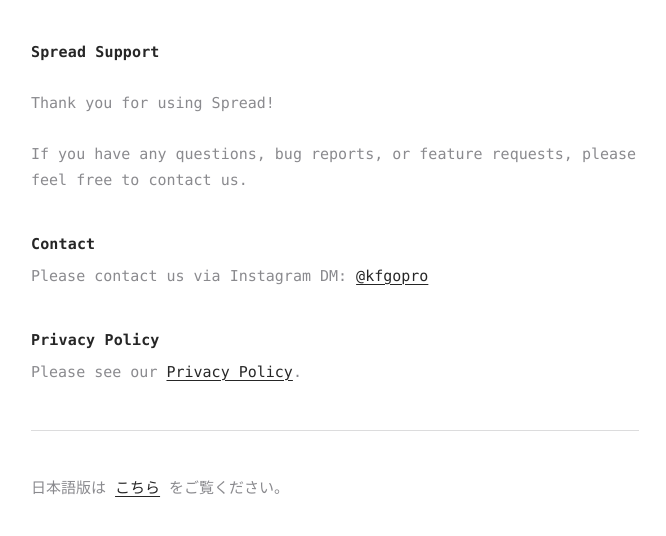
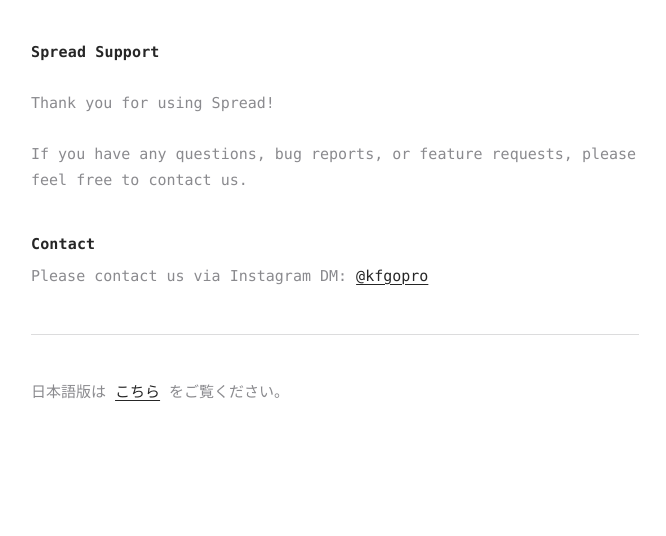
Before and after one commit to kazuyukifry/apps, a Jekyll site: the page built from Spread/support.md, in a window 1280 px wide. Shown: the top 536 px of the page, without its empty margins (305-971 px from the left). Built offline with Jekyll 4.4.1, drawn with Linux system fonts in a browser that asks for light colours.

Commit message:
Spread のサポート：プライバシーポリシーの見出しとリンクを外す（アプリの設定に並んでいて重なるため）
Co-Authored-By: Claude Opus 5.5 <noreply@anthropic.com>

```diff
--- a/Spread/support.md
+++ b/Spread/support.md
@@ -13,9 +13,6 @@ If you have any questions, bug reports, or feature requests, please feel free to
 ## Contact
 Please contact us via Instagram DM: [@kfgopro](https://instagram.com/kfgopro/)
 
-## Privacy Policy
-Please see our [Privacy Policy](privacy-policy).
-
 ---
 
 日本語版は [こちら](support-ja) をご覧ください。
```
Also changed, not shown: Spread/support-ja.md (+0 -3 lines).
